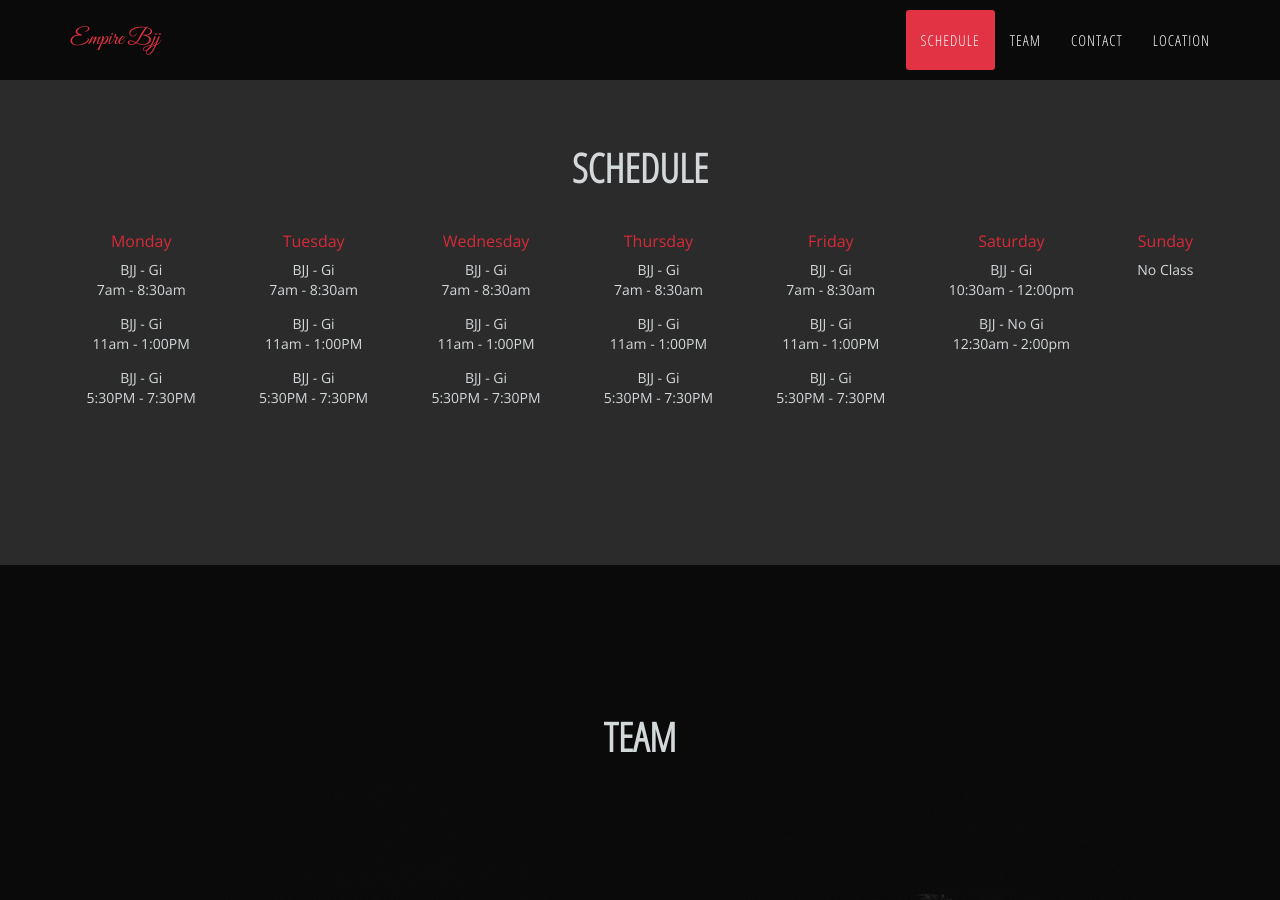
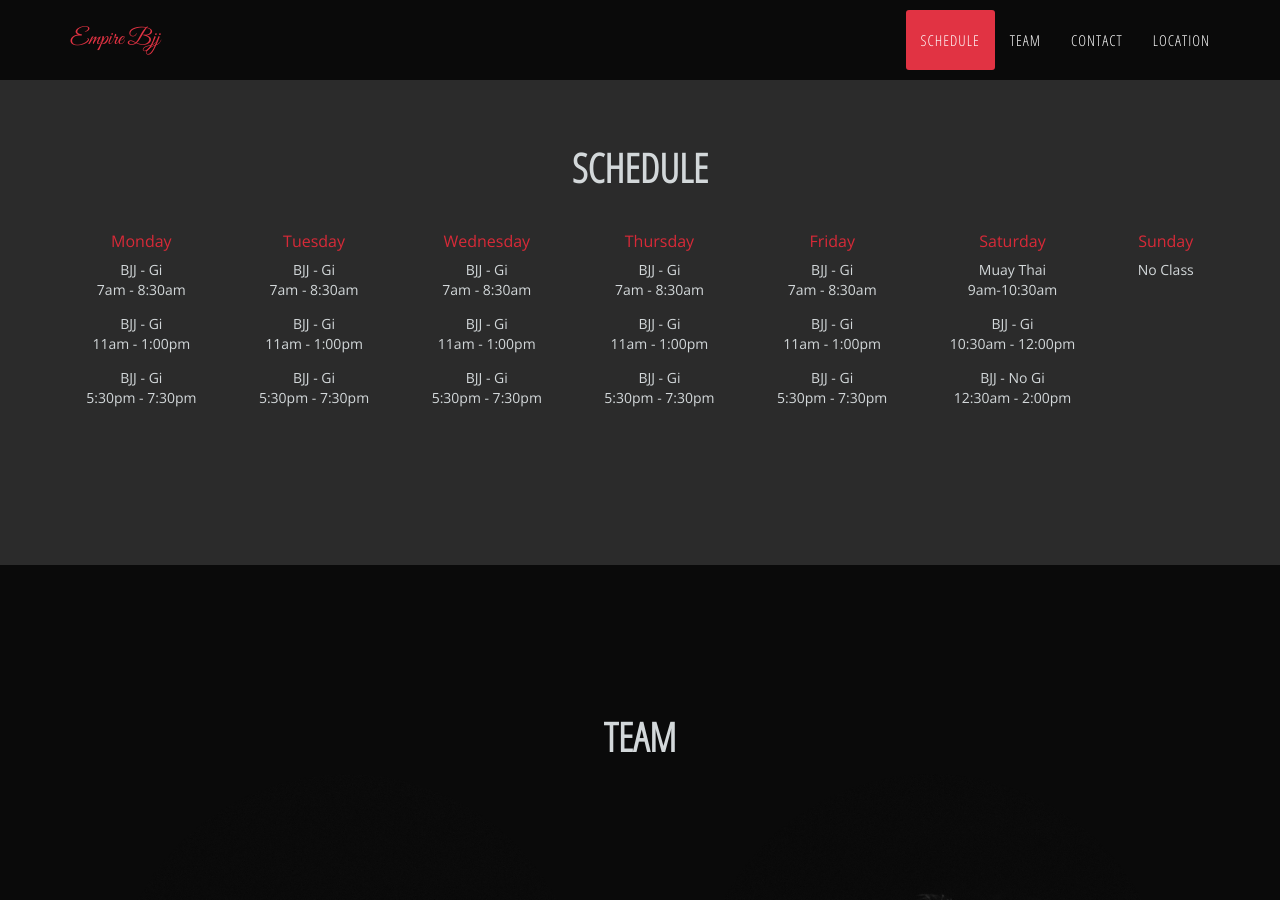
Before and after one commit to eriktjacobsen/empirebjj, a Jekyll site: the page built from index.html, in a window 1280 px wide and 900 px high, scrolled down 694 px. Built offline with Jekyll 4.4.1, drawn with Linux system fonts in a browser that asks for light colours.

Commit message:
add muay thai and tweak email form

```diff
--- a/_includes/contact.html
+++ b/_includes/contact.html
@@ -10,11 +10,17 @@
                 <div class="col-lg-12">
                     <form name="sentMessage" id="contactForm" novalidate>
                         <div class="row">
+                            <div class="col-md-3">
+                            </div>
                             <div class="col-md-6">
                                 <div class="control-group form-group">
                                     <input type="email" class="form-control" placeholder="Your Email *" id="email" required data-validation-required-message="Please enter your email address.">
                                     <p class="help-block text-danger"></p>
                                 </div>
+                            </div>
+                        </div>
+                        <div class="row">
+                            <div class="col-md-3">
                             </div>
                             <div class="col-md-6 text-center">
                                 <div id="success"></div>
--- a/_includes/schedule.html
+++ b/_includes/schedule.html
@@ -21,20 +21,21 @@
             <div class='time short'>BJJ - Gi<br/>7am - 8:30am</div>
             <div class='time short'>BJJ - Gi<br/>7am - 8:30am</div>
             <div class='time short'>BJJ - Gi<br/>7am - 8:30am</div>
+            <div class='time'>Muay Thai<br/>9am-10:30am</div>
+            <div class='time'>No Class</div>
+            <div class='time'>BJJ - Gi<br/>11am - 1:00pm</div>
+            <div class='time short'>BJJ - Gi<br/>11am - 1:00pm</div>
+            <div class='time short'>BJJ - Gi<br/>11am - 1:00pm</div>
+            <div class='time short'>BJJ - Gi<br/>11am - 1:00pm</div>
+            <div class='time short'>BJJ - Gi<br/>11am - 1:00pm</div>
             <div class='time'>BJJ - Gi<br/>10:30am - 12:00pm</div>
-            <div class='time'>No Class</div>
-            <div class='time'>BJJ - Gi<br/>11am - 1:00PM</div>
-            <div class='time short'>BJJ - Gi<br/>11am - 1:00PM</div>
-            <div class='time short'>BJJ - Gi<br/>11am - 1:00PM</div>
-            <div class='time short'>BJJ - Gi<br/>11am - 1:00PM</div>
-            <div class='time short'>BJJ - Gi<br/>11am - 1:00PM</div>
+            <div class='time'></div>
+            <div class='time'>BJJ - Gi<br/>5:30pm - 7:30pm</div>
+            <div class='time short'>BJJ - Gi<br/>5:30pm - 7:30pm</div>
+            <div class='time short'>BJJ - Gi<br/>5:30pm - 7:30pm</div>
+            <div class='time short'>BJJ - Gi<br/>5:30pm - 7:30pm</div>
+            <div class='time short'>BJJ - Gi<br/>5:30pm - 7:30pm</div>
             <div class='time'>BJJ - No Gi<br/>12:30am - 2:00pm</div>
-            <div class='time'></div>
-            <div class='time'>BJJ - Gi<br/>5:30PM - 7:30PM</div>
-            <div class='time short'>BJJ - Gi<br/>5:30PM - 7:30PM</div>
-            <div class='time short'>BJJ - Gi<br/>5:30PM - 7:30PM</div>
-            <div class='time short'>BJJ - Gi<br/>5:30PM - 7:30PM</div>
-            <div class='time short'>BJJ - Gi<br/>5:30PM - 7:30PM</div>
             <div></div>
             <div></div>
           </div>
```
